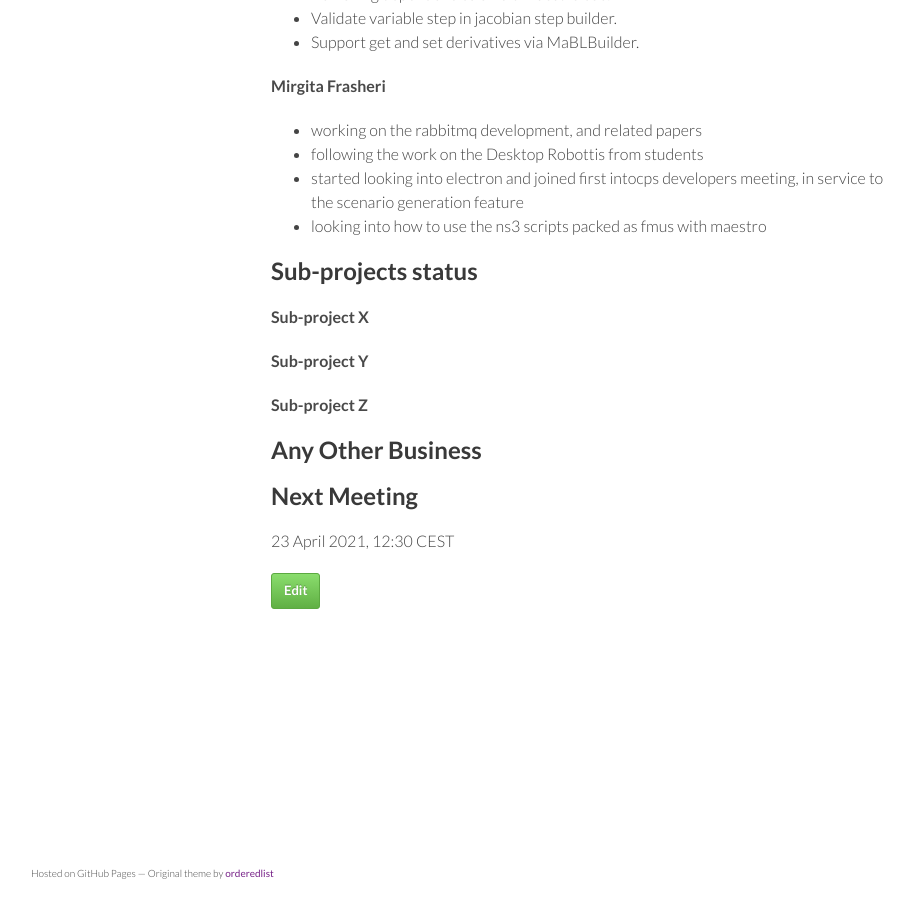
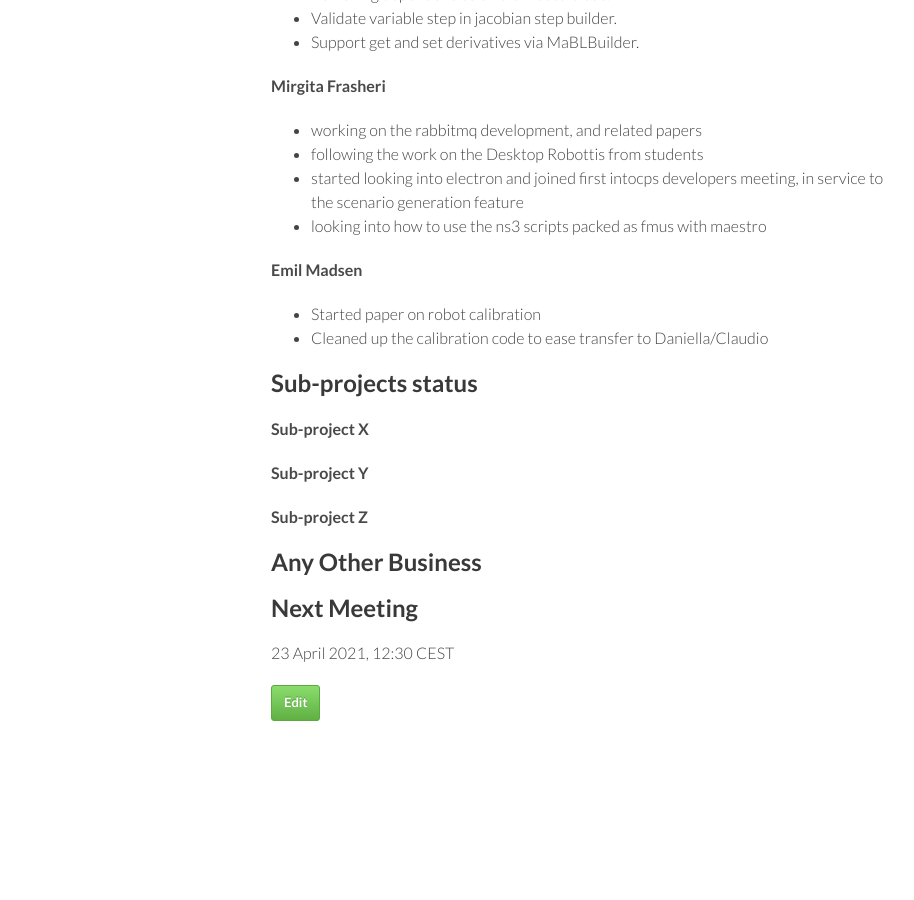
Before and after one commit to digitaltwincentre/digitaltwincentre.github.io, a Jekyll site: the page built from _biweeklies/Biweekly-37.md, in a window 1280 px wide and 900 px high, scrolled down 1563 px. Shown: the whole window, without its empty margins (179-1093 px from the left). Built offline with Jekyll 4.4.1, drawn with Linux system fonts in a browser that asks for light colours; nearby versions of some CDN libraries.

Commit message:
Update Biweekly-37.md

```diff
--- a/_biweeklies/Biweekly-37.md
+++ b/_biweeklies/Biweekly-37.md
@@ -60,6 +60,10 @@ date: 8 April 2021, 1230 CEST
 * started looking into electron and joined first intocps developers meeting, in service to the scenario generation feature
 * looking into how to use the ns3 scripts packed as fmus with maestro
 
+#### Emil Madsen
+* Started paper on robot calibration
+* Cleaned up the calibration code to ease transfer to Daniella/Claudio
+
 ## Sub-projects status
 
 
```
